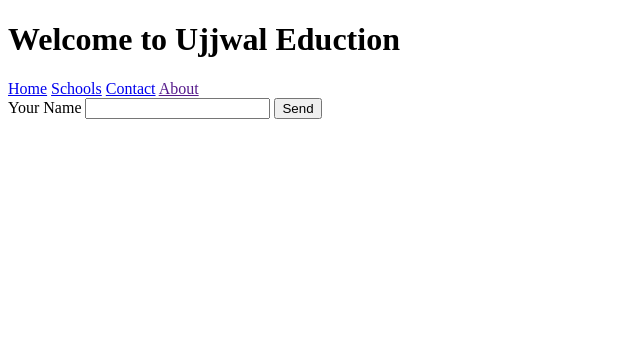
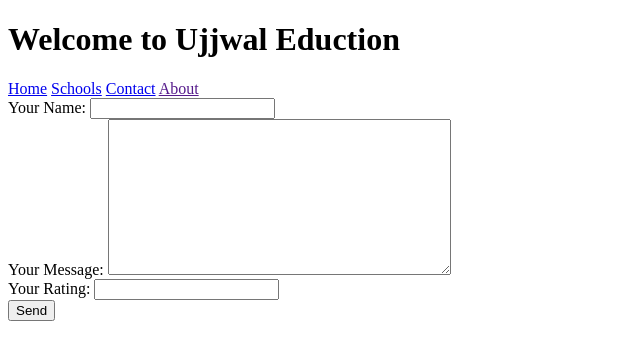
Before and after one commit to subash-tamang/Ujjwal_Education, a Django app: page /contact/ in a window 1280 px wide. Shown: the top 360 px of the page, without its empty margins (0-640 px from the left). Run offline with Django 4.2, Linux system fonts and the light colour scheme.

Commit message:
create contact form

```diff
--- a/schools/admin.py
+++ b/schools/admin.py
@@ -1,9 +1,10 @@
 from django.contrib import admin
-from .models import School
+from .models import School, Contact
 
 # Register your models here.
 class SchoolAdmin(admin.ModelAdmin):
-    list_display = ("name",)
+    list_display = ("name",)  # ("name",) -> "name" is name of the variable in School class/model ??
 
 
 admin.site.register(School, SchoolAdmin)
+admin.site.register(Contact)
--- a/schools/forms.py
+++ b/schools/forms.py
@@ -1,4 +1,30 @@
 from django import forms
+from .models import Contact
 
-class ContactForm(forms.Form):
-    user_name = forms.CharField(max_length=100)
+# class ContactForm(forms.Form):
+#     user_name = forms.CharField(label="Your Name", max_length=100, error_messages= {
+#         "required" : "Your name must not be empty!",
+#         "max_length": "Please enter shorter name less than 100 characters!",
+#     })
+#     message = forms.CharField(label="Your Feedback", widget=forms.Textarea, max_length=300)
+#     rating = forms.IntegerField(label="Your Rating", min_value=1, max_value=5)
+
+
+class ContactForm(forms.ModelForm):
+    class Meta:
+        model = Contact
+        fields = "__all__"
+        labels = {  # labels key for setting label
+            "name": "Your Name",  # "name" -> name of property of Contact model
+            "message": "Your Message",
+            "rating": "Your Rating",
+        }
+        error_messages = {
+            "name": {
+                "required": "Your name must not be empty!",  # required, max_length are error identifiers
+                "max_length": "Please enter shorter name less than 100 characters!",
+            },
+            "rating": {
+                "required": "Rating must not be empty!",
+            }
+        }
--- a/schools/models.py
+++ b/schools/models.py
@@ -1,7 +1,13 @@
 from django.db import models
+from django.core.validators import MinValueValidator, MaxValueValidator
 
 # Create your models here.
 class School(models.Model):
     name = models.CharField(max_length=300)
     established_date = models.IntegerField()
     description = models.TextField()
+
+class Contact(models.Model):
+    name = models.CharField(max_length=100)
+    message = models.TextField()
+    rating = models.IntegerField(validators=[MinValueValidator(1), MaxValueValidator(5)])
--- a/schools/templates/schools/contact.html
+++ b/schools/templates/schools/contact.html
@@ -6,17 +6,47 @@
 
 {% block content %}
   {% include "schools/includes/header.html" %}
-  {% comment %} <form>
-    {{ contact }}
-    <button>Send</button>
-  </form> {% endcomment %}
-
   <form method="POST">
     {% csrf_token %}
+
+    {% comment %} {{ contact }} {% endcomment %}
+
+    {% for field in contact %}
+      <div class="form-control {% if field.errors %}errors{% endif %}">
+        {{ field.label_tag }}
+        {{ field }}
+        {{ field.errors }}
+      </div>
+    {% endfor %}
+
+    {% comment %} <div class="form-control {% if contact.user_name.errors %}errors{% endif %}">
+      {{ contact.user_name.label_tag }}
+      {{ contact.user_name }}
+      {{ contact.user_name.errors }}
+    </div>
+    <div class="form-control {% if contact.message.errors %}errors{% endif %}">
+      {{ contact.message.label_tag }}
+      {{ contact.message }}
+      {{ contact.message.errors }}
+    </div>
+    <div class="form-control {% if contact.rating.errors %}errors{% endif %}">
+      {{ contact.rating.label_tag }}
+      {{ contact.rating }}
+      {{ contact.rating.errors }}
+    </div> {% endcomment %}
+    <button>Send</button>
+  </form>
+
+  {% comment %} <form action="/" method="POST"> {% endcomment %}
+  {% comment %} <form method="POST">
+    {% csrf_token %}
+    {% if has_error %}
+      <p>This form is invalid - Please enter valid username!</p>
+    {% endif %}
     <label for="username">Your Name</label>
     <input id="username" name="user-name" type="text">
-    <button>Send</button>
+    <button>Send</button>  {% endcomment %}
     {% comment %} default type is submit like <button type="submit">Send</button> {% endcomment %}
-  </form>
+  {% comment %} </form> {% endcomment %}
 
 {% endblock%}
--- a/schools/urls.py
+++ b/schools/urls.py
@@ -4,6 +4,7 @@ from . import views
 urlpatterns = [
     path("", views.main_page, name="main-page"),
     path("schools/", views.schools_page, name="schools-page"),
-    path("<int:id>/", views.school_detail_page, name="school-detail"),
-    path("contact/", views.contact_page, name="contact-page")
+    path("schools/<int:id>/", views.school_detail_page, name="school-detail"),
+    path("contact/", views.ContactPageView.as_view(), name="contact-page"),
+    path("thank-you/", views.thank_page),
 ]
--- a/schools/views.py
+++ b/schools/views.py
@@ -1,7 +1,9 @@
 from django.shortcuts import render
-from django.http import Http404
-from .models import School
+from django.http import Http404, HttpResponseRedirect
+from django.views import View
+from .models import School, Contact
 from .forms import ContactForm
+
 
 # Create your views here.
 def main_page(request):
@@ -22,8 +24,62 @@ def school_detail_page(request, id):
         "school": school,
     })
 
-def contact_page(request):
-    contact = ContactForm()
-    return render(request, "schools/contact.html", {
-        "contact": contact,
-    })
+# def contact_page(request):
+#     if request.method == "POST":
+
+#         contact = ContactForm(request.POST)  # from request.POST, POST is the collected data of the post request
+
+#         if contact.is_valid():
+#             # print(contact.cleaned_data)  # cleaned_data field of the forms.Form/ModelForm contains cleaned validated data in dictionary
+
+#             # user_messgae = Contact(name=contact.cleaned_data["name"],  # Contact(name=contact.cleaned_data["user_name"] -> name is name of property in Contact model, "user_name" is name of property in ContactForm class
+#             #                        message=contact.cleaned_data["message"],
+#             #                        rating=contact.cleaned_data["rating"])
+#             # user_messgae.save()
+
+#             contact.save()
+#             return HttpResponseRedirect("/thank-you/")
+#     else:
+#         contact = ContactForm()
+
+#     return render(request, "schools/contact.html", {
+#         "contact": contact,
+#     })
+
+#     # if request.method == "POST":
+#     #     entered_username = request.POST["user-name"]
+
+#     #     if entered_username == "":
+#     #         return render(request, "schools/contact.html", {
+#     #             "has_error": True
+#     #         })
+#     #     print(entered_username)
+#     #     return HttpResponseRedirect("/thank-you/")
+
+#     # return render(request, "schools/contact.html", {
+#     #     "has_error": False
+#     # })
+
+class ContactPageView(View):
+    def get(self, request):
+        contact = ContactForm()
+
+        return render(request, "schools/contact.html", {
+            "contact": contact,
+        })
+
+
+    def post(self, request):
+        contact = ContactForm(request.POST)  # from request.POST, POST is the collected data of the post request
+
+        if contact.is_valid():
+            contact.save()
+            return HttpResponseRedirect("/thank-you/")
+
+        return render(request, "schools/contact.html", {
+            "contact": contact,
+        })
+
+
+def thank_page(request):
+    return render(request, "schools/thanks.html")
```
Also changed, not shown: schools/templates/schools/thanks.html (added, +9 -0 lines), db.sqlite3, schools/migrations/0002_contact.py (added), schools/migrations/0003_rename_user_name_contact_name.py (added), schools/static/schools/styles.css (added).
